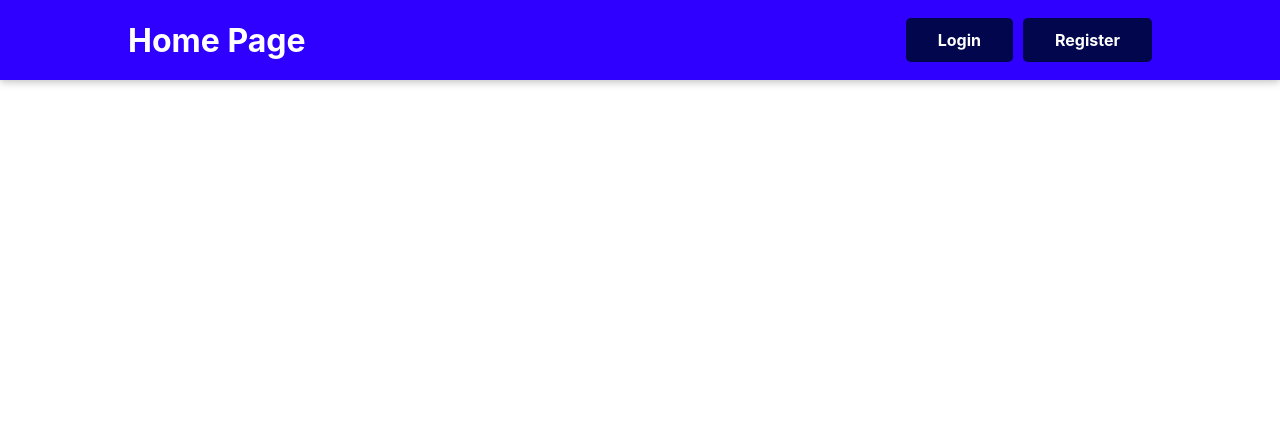
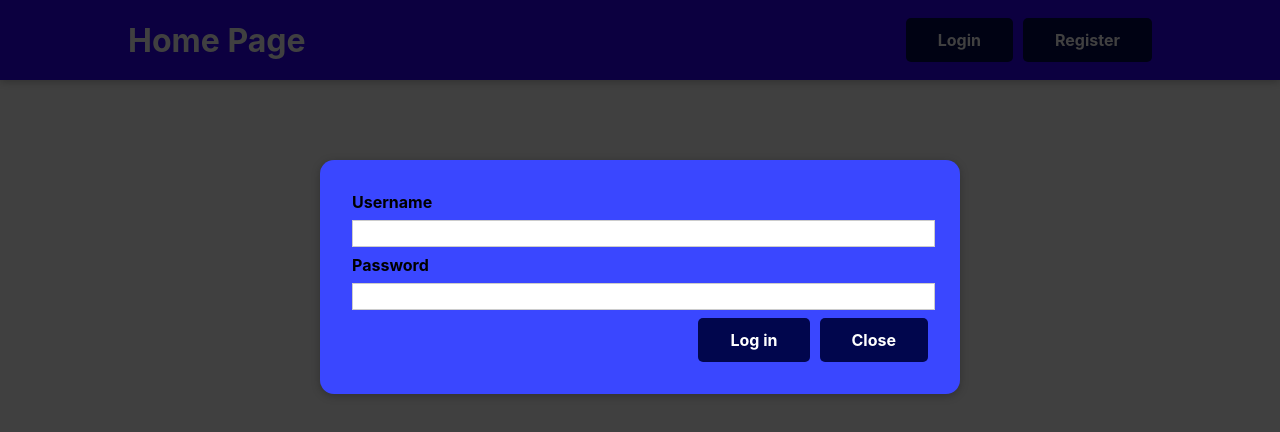
Before and after one commit to Patrykshub/wish-list-splitter, a React (Create React App) app: page / in a window 1280 px wide. Both pictures are taken after a click on the button "Login". Shown: the top 432 px of the page. Built offline with nearby package versions, Linux system fonts and the light colour scheme; the HTML template or start-up script is replaced by a standard one.

Commit message:
feat: working on login button (chain of props)

```diff
--- a/src/App.tsx
+++ b/src/App.tsx
@@ -1,9 +1,25 @@
-import HomePage from './components/Layout/HomePage'
+import React, { useState } from "react";
 
-function App() {
-  return <div>
-    <HomePage/>
-  </div>;
+import HomePage from "./components/Layout/HomePage";
+import ModalLogIn from "./components/Modal/ModalLogIn";
+
+const App: React.FC<{}> = (props) => {
+  const [LogInIsShown, setLogInIsShown] = useState(false);
+
+  const showModalHandler = () => {
+    setLogInIsShown(true);
+  };
+
+  const hideModalHandler = () => {
+    setLogInIsShown(false);
+  }
+
+  return (
+    <div>
+      { LogInIsShown && <ModalLogIn onHideModal={hideModalHandler} onShowModal={showModalHandler} />}
+      <HomePage onShowHandler={showModalHandler}/>
+    </div>
+  );
 }
 
 export default App;
--- a/src/components/Layout/HomePage.tsx
+++ b/src/components/Layout/HomePage.tsx
@@ -2,12 +2,12 @@ import LoginButton from "./LoginButton";
 import classes from "./HomePage.module.css";
 import RegisterButton from "./RegisterButton";
 
-function HomePage() {
+const HomePage: React.FC<{onShowHandler: () => void}> = (props) => {
   return (
     <header className={classes.header}>
       <h1>Home Page</h1>
       <div className={classes.buttons}>
-        <LoginButton />
+        <LoginButton onShowHandler={props.onShowHandler}/>
         <RegisterButton />
       </div>
     </header>
--- a/src/components/Layout/LoginButton.tsx
+++ b/src/components/Layout/LoginButton.tsx
@@ -1,10 +1,10 @@
-import classes from './HeaderButton.module.css';
+import classes from "./HeaderButton.module.css";
 
-function LoginButton() {
-    return (
-        <button className={classes.button}>
-            <span>Login</span>
-        </button>
-    );
+const LoginButton: React.FC<{ onShowHandler: () => void }> = (props) => {
+  return (
+    <button onClick={props.onShowHandler} className={classes.button}>
+      <span>Login</span>
+    </button>
+  );
 };
 export default LoginButton;
--- /dev/null
+++ b/src/components/Modal/Modal.module.css
@@ -0,0 +1,93 @@
+.backdrop {
+    position: fixed;
+    top: 0;
+    left: 0;
+    width: 100%;
+    height: 100vh;
+    z-index: 20;
+    background-color: rgba(0, 0, 0, 0.75);
+  }
+
+  .modal {
+    position: fixed;
+    top: 20vh;
+    left: 5%;
+    width: 90%;
+    background-color: #3a47ff;
+    border-radius: 14px;
+    box-shadow: 0 2px 8px rgba(0, 0, 0, 0.25);
+    z-index: 30;
+    animation: slide-down 300ms ease-out forwards;
+  }
+
+  @media (min-width: 768px) {
+    .modal {
+      width: 40rem;
+      left: calc(50% - 20rem);
+    }
+  }
+
+  @keyframes slide-down {
+    from {
+      opacity: 0;
+      transform: translateY(-3rem);
+    }
+    to {
+      opacity: 1;
+      transform: translateY(0);
+    }
+  }
+  .buttons_right {
+    align-items: flex-end;
+  }
+
+  .input {
+    margin: 1rem auto;
+    padding: 1rem;
+    width: 90%;
+    max-width: 40rem;
+  }
+
+  .input label {
+    display: block;
+    font-weight: bold;
+    margin-bottom: 0.5rem;
+  }
+
+  .input input {
+    font: inherit;
+    display: block;
+    width: 100%;
+    border: 1px solid #ccc;
+    padding: 0.15rem;
+    margin-bottom: 0.5rem;
+  }
+
+  .input input:focus {
+    outline: none;
+    border-color: #220090;
+  }
+.buttons_input {
+    display: flex;
+    justify-content: flex-end;
+}
+
+.button {
+    cursor: pointer;
+    font: inherit;
+    border: none;
+    background-color: #01064d;
+    color: white;
+    padding: 0.75rem 2rem;
+    display: flex;
+    justify-content: space-around;
+    align-items: center;
+    border-radius: 5px;
+    font-weight: bold;
+    margin-left: 10px;
+  }
+
+  .button:hover,
+  .button:active {
+    background-color: #000a8f;
+  }
--- /dev/null
+++ b/src/components/Modal/ModalLogIn.tsx
@@ -0,0 +1,42 @@
+import React, { Fragment } from "react";
+
+import classes from './Modal.module.css'
+
+const ModalLogIn: React.FC <{onHideModal: () => void; onShowModal: () => void}> = (props) => {
+
+  const Backdrop: React.FC <{onHideModal: () => void}> = (props) => {
+    return <div className={classes.backdrop} onClick={props.onHideModal} />;
+  };
+
+  const Modal: React.FC <{onShowModal: () => void}> = (props) => {
+    return (
+      <div>
+        <div className={classes.modal}>{props.children}</div>
+      </div>
+    );
+  };
+
+  const logInHandler = (event: React.FormEvent) => {
+    event.preventDefault();
+  };
+
+  return (
+    <Fragment>
+      {<Backdrop onHideModal={props.onHideModal} />}
+      <Modal onShowModal={props.onShowModal}>
+        <form className={classes.input} onSubmit={logInHandler}>
+          <label htmlFor="username">Username</label>
+          <input id="username" type="text"></input>
+          <label htmlFor="password">Password</label>
+          <input id="password" type="text"></input>
+          <div className={classes.buttons_input}>
+            <button className={classes.button} onSubmit={logInHandler}>Log in</button>
+            <button className={classes.button} onClick={props.onHideModal}>Close</button>
+          </div>
+        </form>
+      </Modal>
+    </Fragment>
+  );
+};
+
+export default ModalLogIn;
```
Also changed, not shown: src/components/Login.tsx (deleted, +0 -13 lines).
